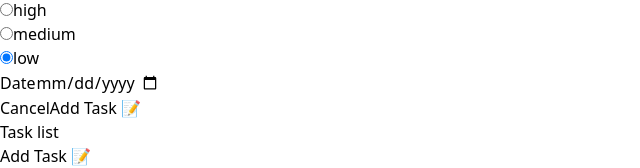
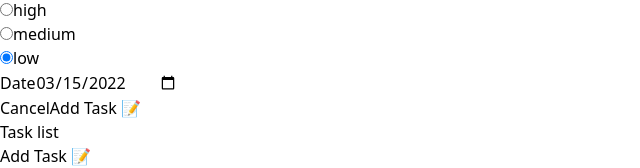
Before and after one commit to fhenrich33/vue3-tailwind-task-list, a Vue app: page / in a window 1280 px wide. Both pictures are taken after typing "2020-01-15" into the empty fields and a click on the button "Add Task 📝". Shown: the part 194-362 px from the top of the page, without its empty margins (0-640 px from the left). Built offline with nearby package versions, Linux system fonts and the light colour scheme.

Commit message:
feat: convert date strings to native date picker format

```diff
--- a/src/App.vue
+++ b/src/App.vue
@@ -58,8 +58,6 @@
   taskSerializerService("serialize", tasks.value);
 };
 
-const filterByDate = () => {};
-
 onMounted(() => {
   const savedTasks = taskSerializerService("deserialize");
   if (savedTasks) tasks.value = savedTasks;
@@ -89,10 +87,7 @@
         type="date"
         id="date"
         name="date"
-        min="2000-01-01"
-        max="2030-12-31"
         v-model="selectedDate"
-        @input="filterByDate"
       />
     </div>
     <section
@@ -101,7 +96,7 @@
     >
       <TaskCard
         v-for="task in filteredTasks"
-        :key="(task.id as number)"
+        :key="Number(task.id)"
         :task="task"
         @done="promptAction('done', task)"
         @edit="promptAction('edit', task)"
--- a/src/dateUtils/date.ts
+++ b/src/dateUtils/date.ts
@@ -1,5 +1,5 @@
 export function compareDays(date1: string, date2: string) {
-  return new Date(date1).toDateString() === new Date(date2).toDateString();
+  return new Date(date1).toISOString() === new Date(date2).toISOString();
 }
 
 /**
@@ -10,3 +10,10 @@
   nextDay.setDate(nextDay.getDate() + 1);
   return nextDay;
 }
+
+/**
+ * Converts a date string to the Native browser date picker format.
+ */
+export function toNativeDatePickerFormat(date: string) {
+  return new Date(date).toISOString().split("T")[0];
+}
--- a/src/tasks/TaskDialog.vue
+++ b/src/tasks/TaskDialog.vue
@@ -3,6 +3,7 @@
 import Badge from "../components/Badge.vue";
 import Button from "../components/Button.vue";
 import Dialog from "../components/Dialog.vue";
+import { toNativeDatePickerFormat } from "../dateUtils/date";
 import { Task, Labels, Status, Priority, PriorityColor } from "./types";
 
 const props = defineProps<{ task: Task; open: boolean; action: Labels }>();
@@ -44,6 +45,7 @@
 };
 
 onMounted(() => {
+  currentTask.value.date = toNativeDatePickerFormat(currentTask.value.date);
   window.addEventListener("keyup", handleEsc);
   title.value?.focus();
 });
@@ -135,14 +137,7 @@
         </div>
 
         <label class="mr-2" for="date">Date</label>
-        <input
-          type="date"
-          id="date"
-          name="date"
-          min="2000-01-01"
-          max="2030-12-31"
-          v-model="currentTask.date"
-        />
+        <input type="date" id="date" name="date" v-model="currentTask.date" />
       </div>
     </template>
 
```
Also changed, not shown: 1 other file (tests, documents, lock files or other folders).
